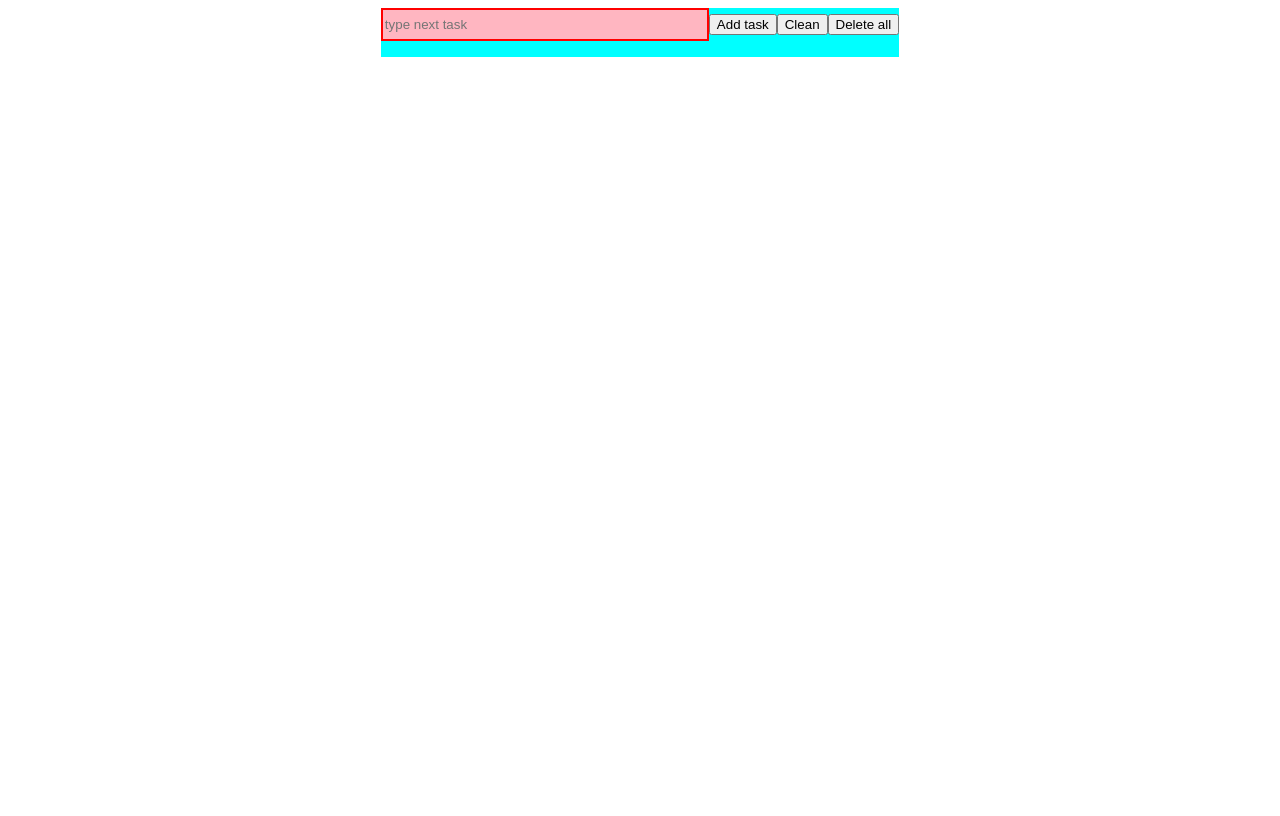
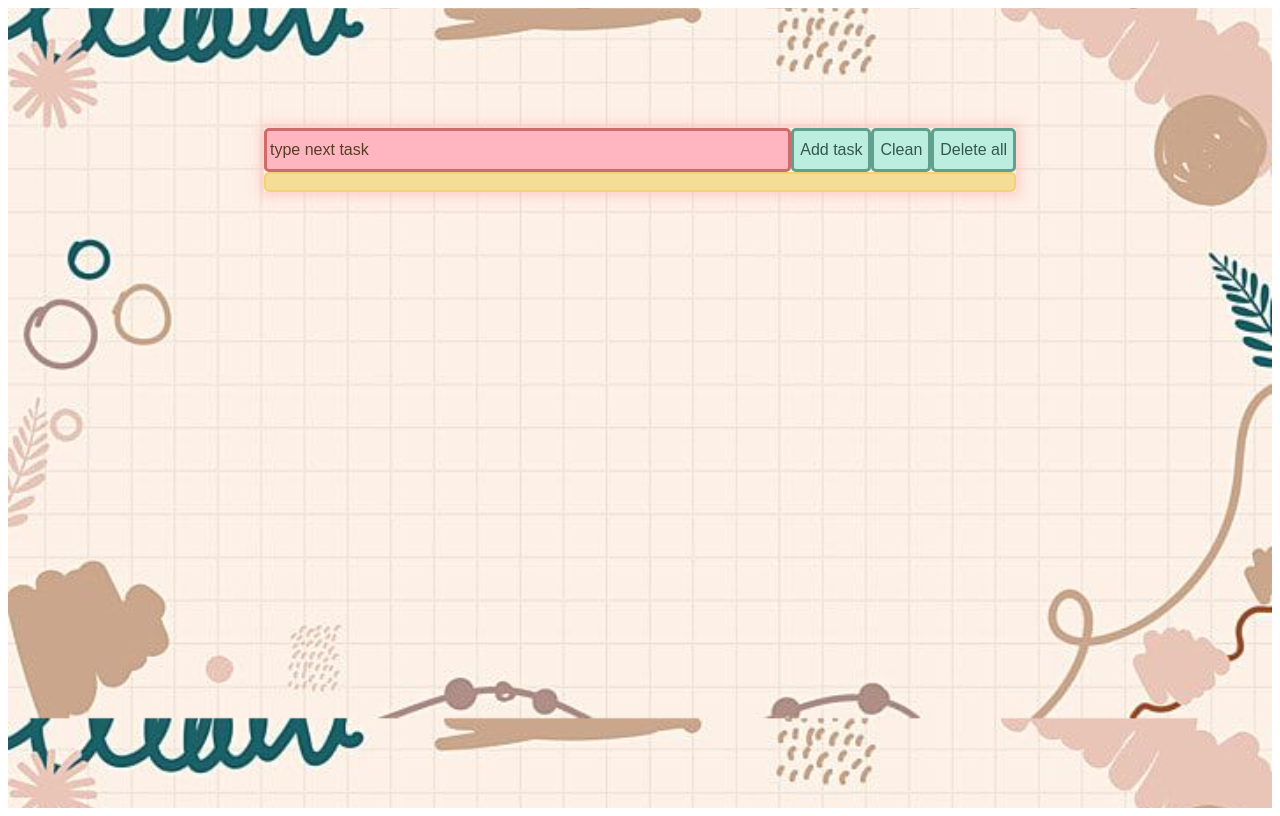
Before and after one commit to Olexandr-Kovalenko-24/to-do-list-on-react, a React (Create React App) app: page / in a window 1280 px wide. Built offline with nearby package versions, Linux system fonts and the light colour scheme; the HTML template or start-up script is replaced by a standard one.

Commit message:
Added styles for form and main

```diff
--- a/src/Components/ToDoForm/ToDoForm.js
+++ b/src/Components/ToDoForm/ToDoForm.js
@@ -39,7 +39,7 @@ const ToDoForm = (props) => {
     });
 
     return (
-        <form onSubmit={submitHandler}>
+        <form onSubmit={submitHandler} className={styles.form}>
             <input
                 type='text'
                 placeholder='type next task'
@@ -47,9 +47,11 @@ const ToDoForm = (props) => {
                 name='task'
                 onChange={changeHandler}
                 className={cnames} />
-            <button>Add task</button>
-            <button onClick={cleanInput}>Clean</button>
-            <button onClick={deleteAll}>Delete all</button>
+            <section className={styles.buttons}>
+                <button>Add task</button>
+                <button onClick={cleanInput}>Clean</button>
+                <button onClick={deleteAll}>Delete all</button>
+            </section>
         </form>
     );
 }
--- a/src/Components/ToDoForm/ToDoForm.module.sass
+++ b/src/Components/ToDoForm/ToDoForm.module.sass
@@ -1,14 +1,43 @@
-.input
-    height: 2em
-    width: 25vw
+.form
+    display: flex
+    flex-direction: row
+    justify-content: space-between
 
-    &:focus
-        outline: none
+    .input
+        height: 2em
+        flex-grow: 1
+        border-radius: 5px
+        color: rgb(41, 80, 58)
+        font-weight: 500
+        font-size: 16px
+        padding: 3px
 
-.valid
-    border: 2px solid green
-    background-color: rgb(188, 238, 188)
+        &::placeholder
+            color: rgb(85, 62, 35)
+            font-weight: 500
+            font-size: 16px
 
-.invalid
-    border: 2px solid red
-    background-color: lightpink
+        &:focus
+            outline: none
+
+    .valid
+        border: 3px solid rgb(28, 146, 79)
+        background-color: rgba(188, 238, 188)
+
+    .invalid
+        border: 3px solid rgb(206, 108, 108)
+        background-color: lightpink
+
+
+    .buttons
+        display: flex
+        flex-direction: row
+
+        button
+            cursor: pointer
+            color: rgb(50, 87, 75)
+            font-size: 16px
+            font-weight: 500
+            border: 3px solid rgb(97, 160, 140)
+            border-radius: 5px
+            background-color: #bceedf
--- a/src/Components/ToDoItem/ToDoItem.js
+++ b/src/Components/ToDoItem/ToDoItem.js
@@ -1,4 +1,5 @@
 import React from 'react';
+import styles from './ToDoItem.module.sass'
 
 const ToDoItem = (props) => {
 
@@ -8,7 +9,13 @@ const ToDoItem = (props) => {
     }
 
     return (
-        <li>{props.text} <button onClick={deleteTask}>X</button></li>
+        <li>
+            <div contentEditable="true" onInput={e => e.currentTarget.textContent} title='Edit task'>
+                {props.text}
+            </div>
+            <button onClick={deleteTask}>X</button>
+            {/* <button onClick={editTask}>Edit</button> */}
+        </li>
     );
 }
 
--- a/src/Components/ToDoItem/ToDoItem.module.sass
+++ b/src/Components/ToDoItem/ToDoItem.module.sass
@@ -0,0 +1,2 @@
+div
+    display: inline
--- a/src/Pages/ToDoPage/ToDoPage.js
+++ b/src/Pages/ToDoPage/ToDoPage.js
@@ -1,4 +1,4 @@
-import React, {useState} from 'react';
+import React, { useState } from 'react';
 import ToDoForm from '../../Components/ToDoForm/ToDoForm';
 import ToDoItem from '../../Components/ToDoItem/ToDoItem';
 import styles from './ToDoPage.module.sass';
@@ -7,6 +7,7 @@ const ToDoPage = () => {
     const [taskList, setTaskList] = useState([]);
 
     const mapList = () => {
+        // console.log(taskList)
         return taskList.map(elem => <ToDoItem text={elem.body} key={elem.id} id={elem.id} deleteCallback={deleteItem} />);
     }
 
@@ -25,12 +26,16 @@ const ToDoPage = () => {
 
     return (
         <main className={styles.main}>
-        <section className={styles.section}>
-            <ToDoForm sendDataToParent={addNewItem} setTaskList={setTaskList} />
-            <ul>
-                {mapList()}
-            </ul>
-        </section>
+            <section className={styles['todo-part']}>
+                <article>
+                    <ToDoForm sendDataToParent={addNewItem} setTaskList={setTaskList} />
+                </article>
+                <article className={styles.tasks}>
+                    <ul>
+                        {mapList()}
+                    </ul>
+                </article>
+            </section>
         </main>
     );
 }
--- a/src/Pages/ToDoPage/ToDoPage.module.sass
+++ b/src/Pages/ToDoPage/ToDoPage.module.sass
@@ -1,7 +1,22 @@
 .main
-    display: flex
-    flex-direction: row
-    justify-content: center
+    background-image: url('../../../images/back.jpeg')
+    background-size: 100%
+    background-repeat: repeat-y
+    width: 100%
+    min-height: 100vh
+    box-sizing: border-box
+    margin: 0 auto
+    padding: 15vh 20vw 0vh 20vw
+    font-size: 16px
 
-    .section
-        background-color: aqua
+    .todo-part
+        display: flex
+        flex-direction: column
+        justify-content: center
+        -webkit-box-shadow: 0px 0px 11px 4px rgba(255,173,173,0.5)
+        box-shadow: 0px 0px 11px 4px rgba(255, 173, 173, 0.5)
+
+        .tasks
+            background-color: rgb(245, 220, 151)
+            border: 2px solid rgb(243, 209, 117)
+            border-radius: 5px
```
Also changed, not shown: images/back.jpeg (added).
